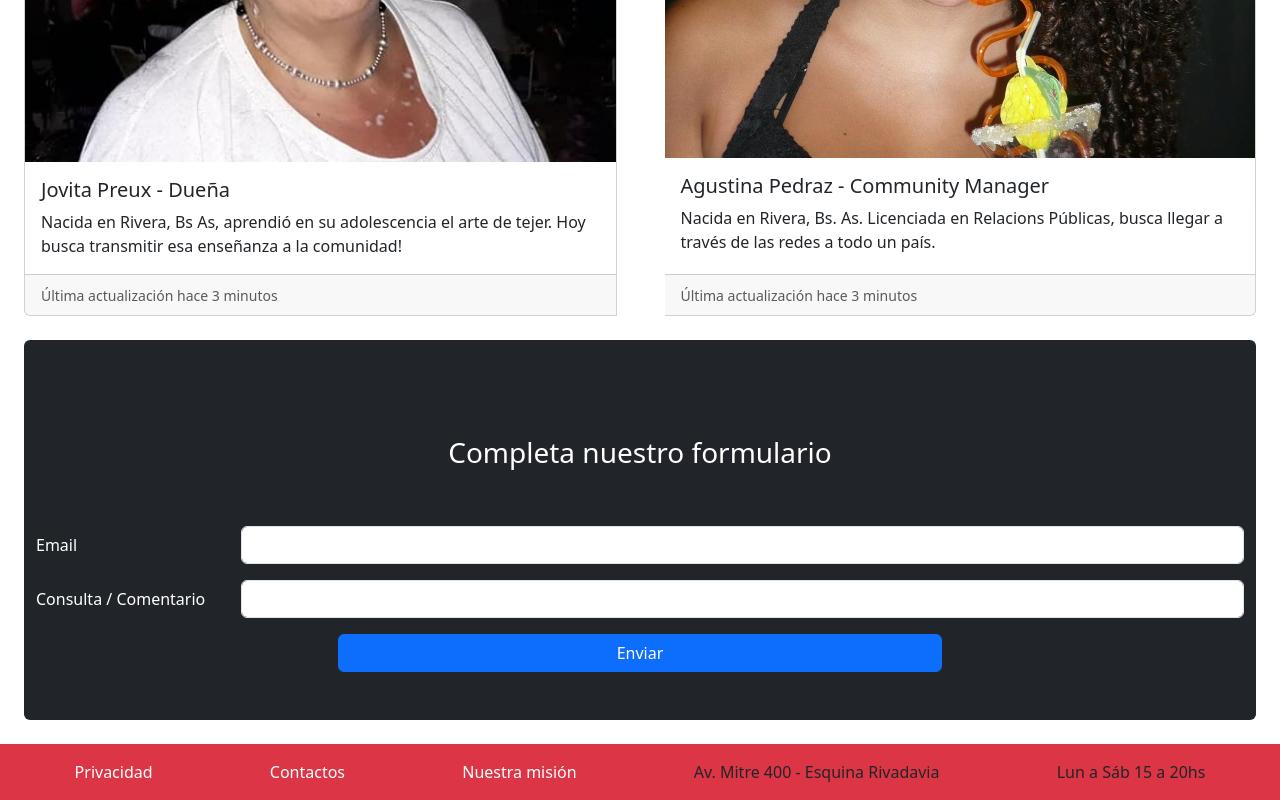
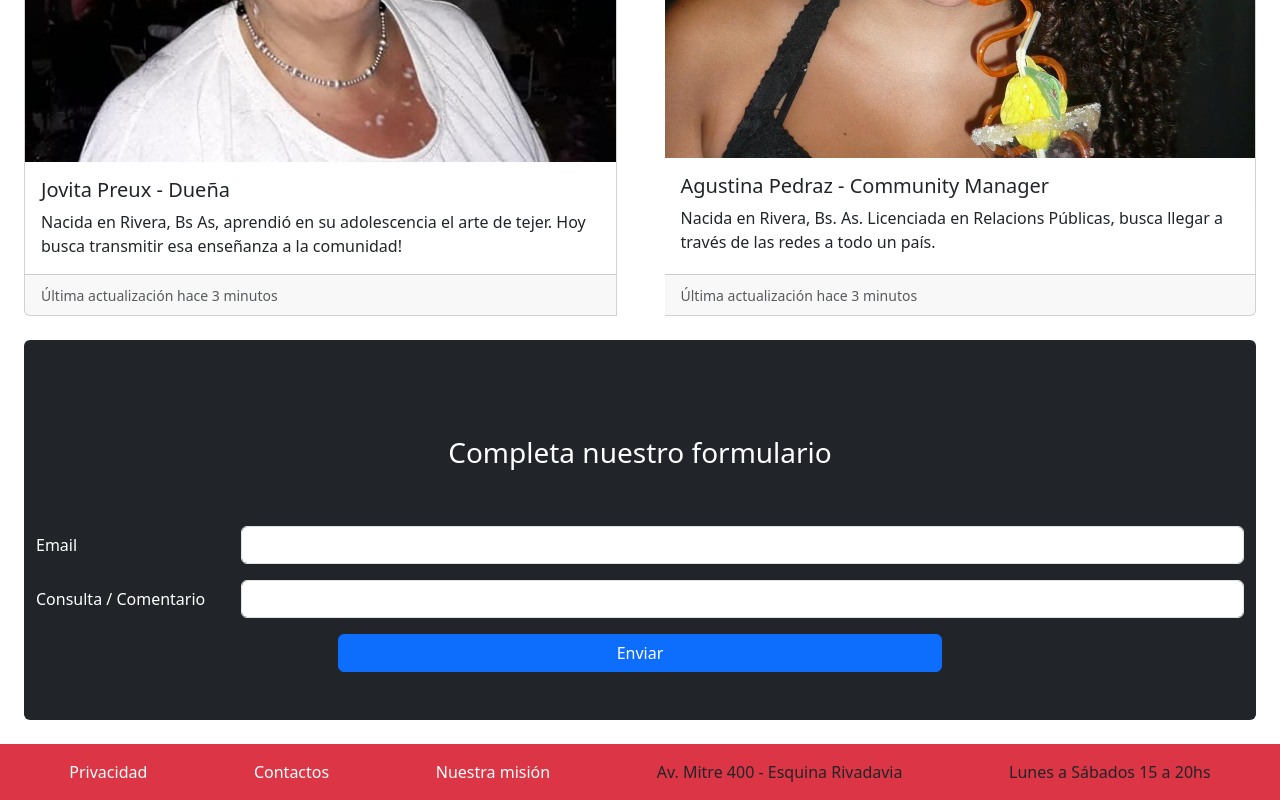
Before and after one commit to enrimatiaspedraz/Integral, a plain HTML site: page index.html in a window 1280 px wide. Shown: the part 1572-2372 px from the top of the page. Drawn offline with nearby package versions, Linux system fonts and the light colour scheme.

Commit message:
integralmodificado

```diff
--- a/index.html
+++ b/index.html
@@ -158,7 +158,7 @@
         <a href="#">Contactos</a>
         <a href="#">Nuestra misión</a>
         <div>Av. Mitre 400 - Esquina Rivadavia</div>
-        <div>Lun a Sáb <del></del> 15 a 20hs</div>
+        <div>Lunes a Sábados <del></del> 15 a 20hs</div>
         </nav>
   </div>
 </footer>
```
